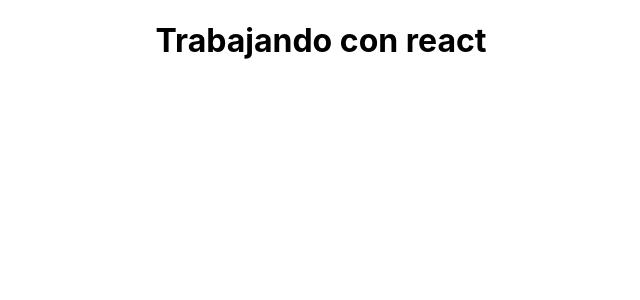
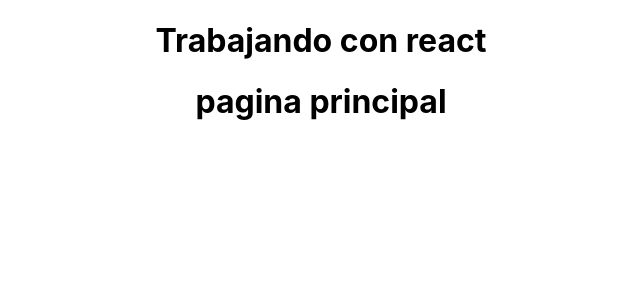
Before and after one commit to rdo10/praticando-react, a React (Create React App) app in the folder practica/: page / in a window 1280 px wide. Shown: the top 300 px of the page, without its empty margins (319-959 px from the left). Built offline with nearby package versions, Linux system fonts and the light colour scheme.

Commit message:
creando componentes

```diff
--- a/practica/src/App.js
+++ b/practica/src/App.js
@@ -1,10 +1,12 @@
 import logo from './logo.svg';
 import './App.css';
+import Main from './components/home';
 
 function App() {
   return (
     <div className="App">
      <h1>Trabajando  con react</h1>
+     <Main></Main>
     </div>
   );
 }
--- /dev/null
+++ b/practica/src/components/home.jsx
@@ -0,0 +1,10 @@
+import React from 'react';
+function main(){
+    return (
+        <div>
+         <h1>pagina principal</h1>
+        </div>
+    )
+}
+
+export default main
```
